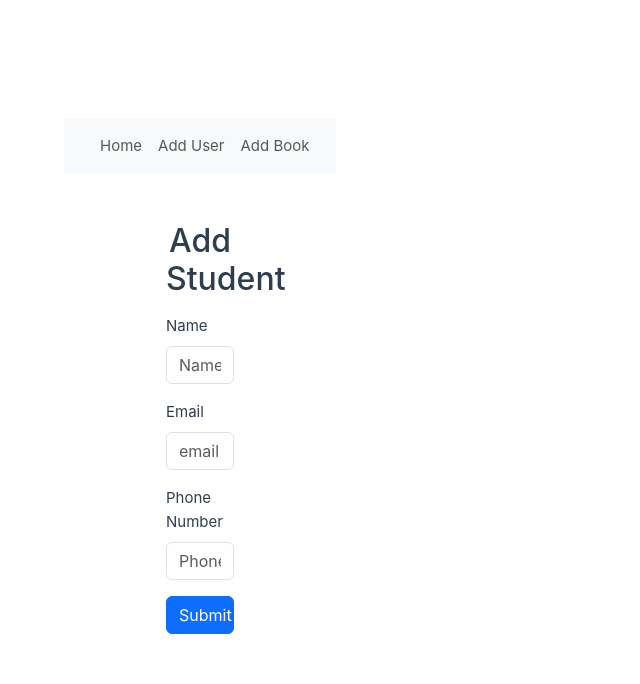
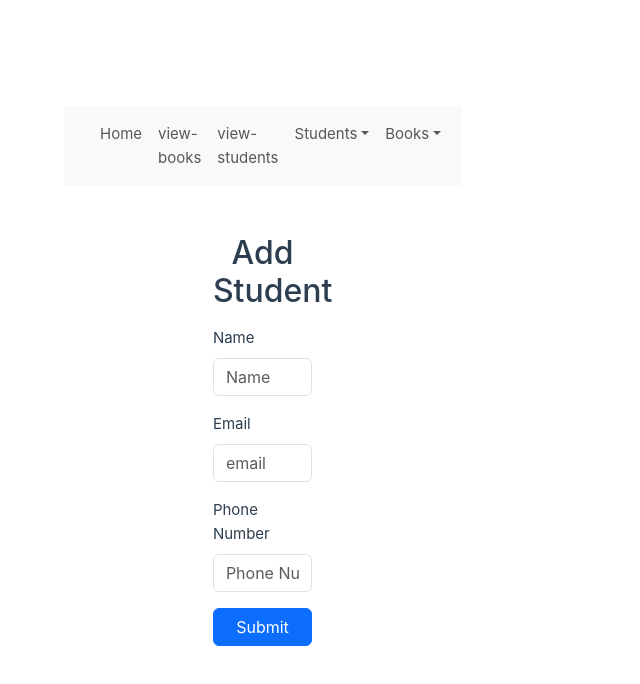
Before and after one commit to hemanthsahukari/frontendforlms, a Vue app: page /add in a window 1280 px wide. Shown: the top 684 px of the page, without its empty margins (0-640 px from the left). Built offline with nearby package versions, Linux system fonts and the light colour scheme; the HTML template or start-up script is replaced by a standard one.

Commit message:
git commit

```diff
--- a/src/components/Navbar.vue
+++ b/src/components/Navbar.vue
@@ -13,14 +13,31 @@
                     <a class="nav-link" href="/">Home</a>
                     </li>
                     <li class="nav-item">
+                    <a class="nav-link" href="/view-books">view-books</a>
+                    </li>
+                    <li class="nav-item">
+                    <a class="nav-link" href="/view-students">view-students</a>
+                    </li>
+                    <li class="nav-item dropdown">
+    <a class="nav-link dropdown-toggle" data-bs-toggle="dropdown" href="#" role="button" aria-expanded="false">Students</a>
+    <ul class="dropdown-menu">
+        <li class="nav-item">
                         <a class="nav-link" href="/add">Add User</a>
                     </li>
-                    <li class="nav-item">
+    </ul>
+  </li>
+
+
+  <li class="nav-item dropdown">
+    <a class="nav-link dropdown-toggle" data-bs-toggle="dropdown" href="#" role="button" aria-expanded="false">Books</a>
+    <ul class="dropdown-menu">
+        <li class="nav-item">
                         <a class="nav-link" href="/add-book">Add Book</a>
                     </li>
-                    <!--<li class="nav-item">
-                        <a class="nav-link" herf="/view-books">View Books</a>
-                    </li>-->
+    </ul>
+  </li>
+
+
 
                 </ul>
 
--- a/src/router/index.js
+++ b/src/router/index.js
@@ -1,13 +1,14 @@
 import { createRouter, createWebHistory } from 'vue-router'
 import ViewStudents from '../views/ViewStudents.vue'
 import ViewBooks from '../views/ViewBooks.vue'
+import ViewHome from '../views/ViewHome.vue'
 const router = createRouter({
   history: createWebHistory(import.meta.env.BASE_URL),
   routes: [
     {
       path: '/',
       name: 'home',
-      component: ViewStudents
+      component: ViewHome
     },
     {
       path: '/add',
@@ -21,17 +22,22 @@ const router = createRouter({
     },
 
 
-    {
-      path: '/',
-      name: 'home',
-      component: ViewBooks
-    },
+    // {
+    //   path: '/',
+    //   name: 'home',
+    //   component: ViewBooks
+    // },
 
 
     {
       path: '/view-books',
       name: 'view-books',
       component: ViewBooks
+    },
+    {
+      path: '/view-students',
+      name: 'view-students',
+      component: ViewStudents
     },
     {
       path: '/add-book',
--- a/src/views/ViewBooks.vue
+++ b/src/views/ViewBooks.vue
@@ -37,6 +37,7 @@
                 </div>
             </div>
         </div>
+    <!---->
 
     </main>
 </template>
--- /dev/null
+++ b/src/views/ViewHome.vue
@@ -0,0 +1,18 @@
+<template>
+    <main>
+        <div>
+           "Welcome To Library Management System"
+        </div>
+
+    </main>
+</template>
+
+
+<script>
+import Navbar from '../components/Navbar.vue'
+
+    export default {
+
+    }
+
+</script>
--- a/src/views/ViewStudents.vue
+++ b/src/views/ViewStudents.vue
@@ -61,7 +61,7 @@ import Navbar from '../components/Navbar.vue'
 
         methods: {
             getStudents(){
-                fetch('http://localhost:8080/students')
+                fetch('http://localhost:8080/students/')
                 .then(res => res.json())
                 .then(data => {
                     this.students = data
```
